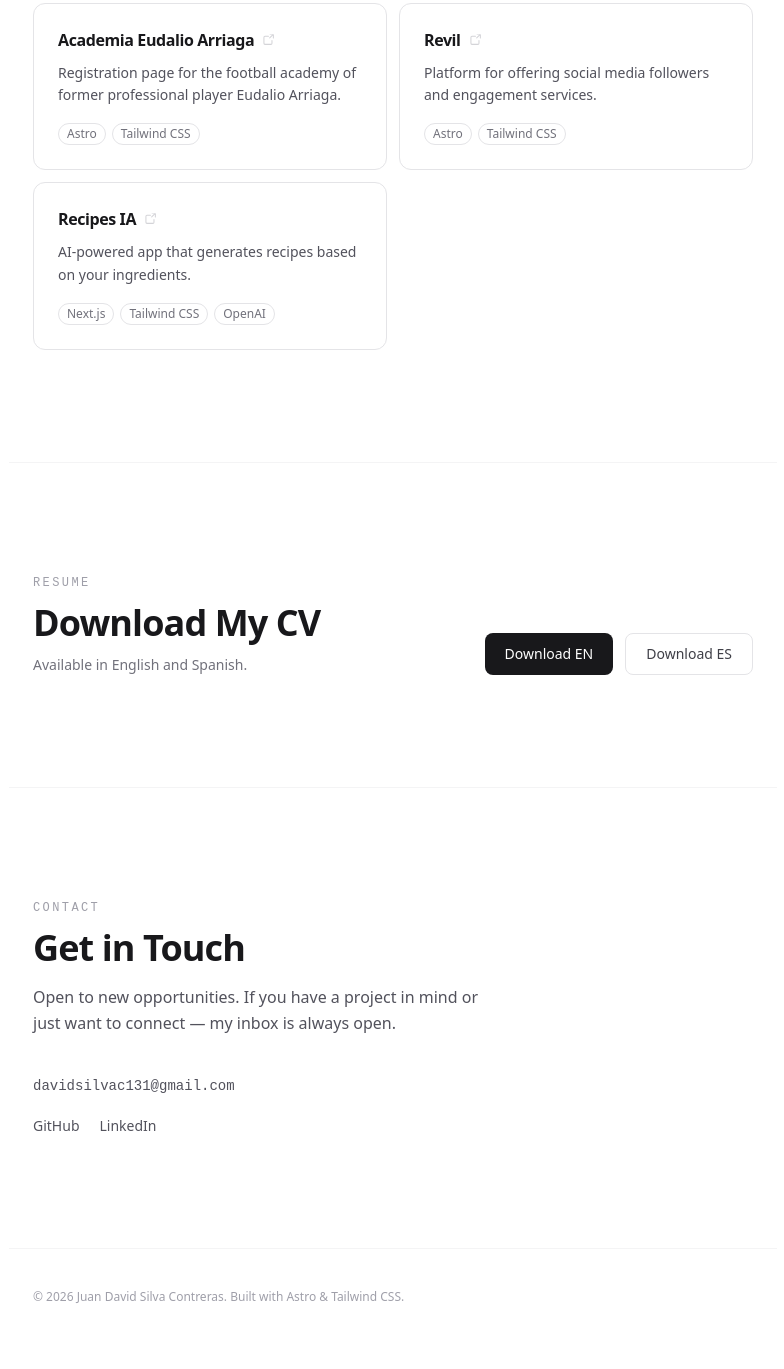
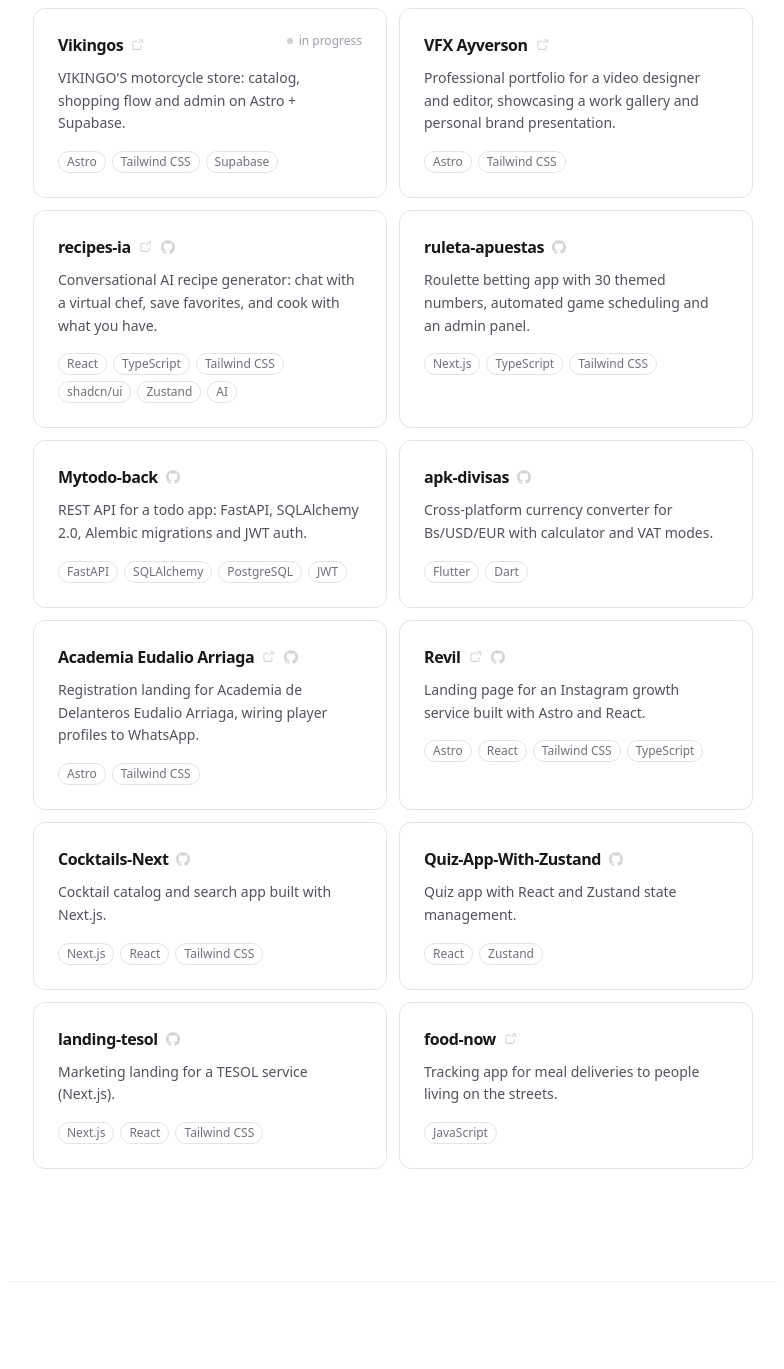
Before and after one commit to davidsilva131/astro-portfolio, an Astro site: page / in a window 1280 px wide. Shown: the part 2403-3772 px from the top of the page, without its empty margins (247-1031 px from the left). Before the commit the page ends 3748 px from the top, so only its background shows below. Built offline with nearby package versions, Linux system fonts and the light colour scheme; Astro itself is replaced by a stand-in of ours.

Commit message:
feat: populate featured projects with all real repos (ticket 4)

```diff
--- a/src/components/molecules/ProjectCard.astro
+++ b/src/components/molecules/ProjectCard.astro
@@ -5,9 +5,10 @@ interface Props {
   stack: string[];
   status?: "completed" | "in-progress";
   href?: string;
+  source?: string;
 }
 
-const { title, description, stack, status = "completed", href } = Astro.props;
+const { title, description, stack, status = "completed", href, source } = Astro.props;
 ---
 
 <article
@@ -34,6 +35,19 @@ const { title, description, stack, status = "completed", href } = Astro.props;
         >
           <path fill-rule="evenodd" d="M4.25 5.5a.75.75 0 0 0-.75.75v8.5c0 .414.336.75.75.75h8.5a.75.75 0 0 0 .75-.75v-4a.75.75 0 0 1 1.5 0v4A2.25 2.25 0 0 1 12.75 17h-8.5A2.25 2.25 0 0 1 2 14.75v-8.5A2.25 2.25 0 0 1 4.25 4h5a.75.75 0 0 1 0 1.5h-5Zm6.75-3a.75.75 0 0 1 .75-.75h4.5a.75.75 0 0 1 .75.75v4.5a.75.75 0 0 1-1.5 0V3.56l-3.97 3.97a.75.75 0 0 1-1.06-1.06l3.97-3.97H11a.75.75 0 0 1-.75-.75Z" clip-rule="evenodd" />
         </svg>
+      )}
+      {source && (
+        <a
+          href={source}
+          target="_blank"
+          rel="noopener noreferrer"
+          aria-label={`View ${title} source on GitHub`}
+          class="text-zinc-300 dark:text-zinc-700 hover:text-zinc-900 dark:hover:text-white transition-colors duration-200"
+        >
+          <svg viewBox="0 0 24 24" class="w-3.5 h-3.5" fill="currentColor" aria-hidden="true">
+            <path d="M12 .297c-6.63 0-12 5.373-12 12 0 5.303 3.438 9.8 8.205 11.385.6.113.82-.258.82-.577 0-.285-.01-1.04-.015-2.04-3.338.724-4.042-1.61-4.042-1.61C4.422 18.07 3.633 17.7 3.633 17.7c-1.087-.744.084-.729.084-.729 1.205.084 1.838 1.236 1.838 1.236 1.07 1.835 2.809 1.305 3.495.998.108-.776.417-1.305.76-1.605-2.665-.3-5.466-1.332-5.466-5.93 0-1.31.465-2.38 1.235-3.22-.135-.303-.54-1.523.105-3.176 0 0 1.005-.322 3.3 1.23.96-.267 1.98-.399 3-.405 1.02.006 2.04.138 3 .405 2.28-1.552 3.285-1.23 3.285-1.23.645 1.653.24 2.873.12 3.176.765.84 1.23 1.91 1.23 3.22 0 4.61-2.805 5.625-5.475 5.92.42.36.81 1.096.81 2.22 0 1.606-.015 2.896-.015 3.286 0 .315.21.69.825.57C20.565 22.092 24 17.592 24 12.297c0-6.627-5.373-12-12-12" />
+          </svg>
+        </a>
       )}
     </div>
     {
--- a/src/components/organisms/Projects.astro
+++ b/src/components/organisms/Projects.astro
@@ -11,6 +11,20 @@ const projects = [
     status: "in-progress" as const,
   },
   {
+    title: "gh-dash",
+    description: "GitHub personal dashboard aggregating repos, PRs and activity via the GitHub API.",
+    stack: ["Astro", "React", "Tailwind CSS", "shadcn/ui", "GitHub API"],
+    status: "completed" as const,
+    source: "https://github.com/davidsilva131/gh-dash",
+  },
+  {
+    title: "Vikingos",
+    description: "VIKINGO'S motorcycle store: catalog, shopping flow and admin on Astro + Supabase.",
+    stack: ["Astro", "Tailwind CSS", "Supabase"],
+    status: "in-progress" as const,
+    href: "https://vikingos-production.up.railway.app",
+  },
+  {
     title: "VFX Ayverson",
     description:
       "Professional portfolio for a video designer and editor, showcasing a work gallery and personal brand presentation.",
@@ -19,28 +33,81 @@ const projects = [
     href: "https://vfx-ayverson.davidsilvac131.workers.dev/",
   },
   {
+    title: "recipes-ia",
+    description:
+      "Conversational AI recipe generator: chat with a virtual chef, save favorites, and cook with what you have.",
+    stack: ["React", "TypeScript", "Tailwind CSS", "shadcn/ui", "Zustand", "AI"],
+    status: "completed" as const,
+    href: "https://recipes-ia.davidsilvac131.workers.dev/",
+    source: "https://github.com/davidsilva131/recipes-ia",
+  },
+  {
+    title: "ruleta-apuestas",
+    description:
+      "Roulette betting app with 30 themed numbers, automated game scheduling and an admin panel.",
+    stack: ["Next.js", "TypeScript", "Tailwind CSS"],
+    status: "completed" as const,
+    source: "https://github.com/davidsilva131/ruleta-apuestas",
+  },
+  {
+    title: "Mytodo-back",
+    description:
+      "REST API for a todo app: FastAPI, SQLAlchemy 2.0, Alembic migrations and JWT auth.",
+    stack: ["FastAPI", "SQLAlchemy", "PostgreSQL", "JWT"],
+    status: "completed" as const,
+    source: "https://github.com/davidsilva131/Mytodo-back",
+  },
+  {
+    title: "apk-divisas",
+    description: "Cross-platform currency converter for Bs/USD/EUR with calculator and VAT modes.",
+    stack: ["Flutter", "Dart"],
+    status: "completed" as const,
+    source: "https://github.com/davidsilva131/apk-divisas",
+  },
+  {
     title: "Academia Eudalio Arriaga",
     description:
-      "Registration page for the football academy of former professional player Eudalio Arriaga.",
+      "Registration landing for Academia de Delanteros Eudalio Arriaga, wiring player profiles to WhatsApp.",
     stack: ["Astro", "Tailwind CSS"],
     status: "completed" as const,
     href: "https://academiaeudalioarriaga.com/",
+    source: "https://github.com/davidsilva131/academia-futbol",
   },
   {
     title: "Revil",
-    description:
-      "Platform for offering social media followers and engagement services.",
-    stack: ["Astro", "Tailwind CSS"],
+    description: "Landing page for an Instagram growth service built with Astro and React.",
+    stack: ["Astro", "React", "Tailwind CSS", "TypeScript"],
     status: "completed" as const,
     href: "https://revil.shop/",
+    source: "https://github.com/davidsilva131/revil",
   },
   {
-    title: "Recipes IA",
-    description:
-      "AI-powered app that generates recipes based on your ingredients.",
-    stack: ["Next.js", "Tailwind CSS", "OpenAI"],
+    title: "Cocktails-Next",
+    description: "Cocktail catalog and search app built with Next.js.",
+    stack: ["Next.js", "React", "Tailwind CSS"],
     status: "completed" as const,
-    href: "https://recipes-ia.davidsilvac131.workers.dev/",
+    source: "https://github.com/davidsilva131/Cocktails-Next",
+  },
+  {
+    title: "Quiz-App-With-Zustand",
+    description: "Quiz app with React and Zustand state management.",
+    stack: ["React", "Zustand"],
+    status: "completed" as const,
+    source: "https://github.com/davidsilva131/Quiz-App-With-Zustand",
+  },
+  {
+    title: "landing-tesol",
+    description: "Marketing landing for a TESOL service (Next.js).",
+    stack: ["Next.js", "React", "Tailwind CSS"],
+    status: "completed" as const,
+    source: "https://github.com/davidsilva131/landing-tesol",
+  },
+  {
+    title: "food-now",
+    description: "Tracking app for meal deliveries to people living on the streets.",
+    stack: ["JavaScript"],
+    status: "completed" as const,
+    href: "https://food-now.vercel.app",
   },
 ];
 ---
```
Also changed, not shown: .hermes/plans/2026-08-04-featured-projects.md (added).
